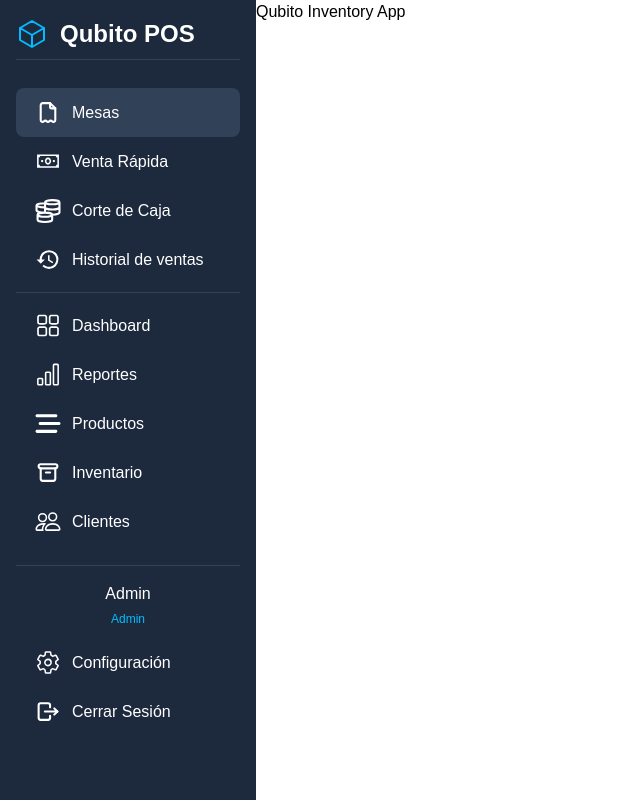
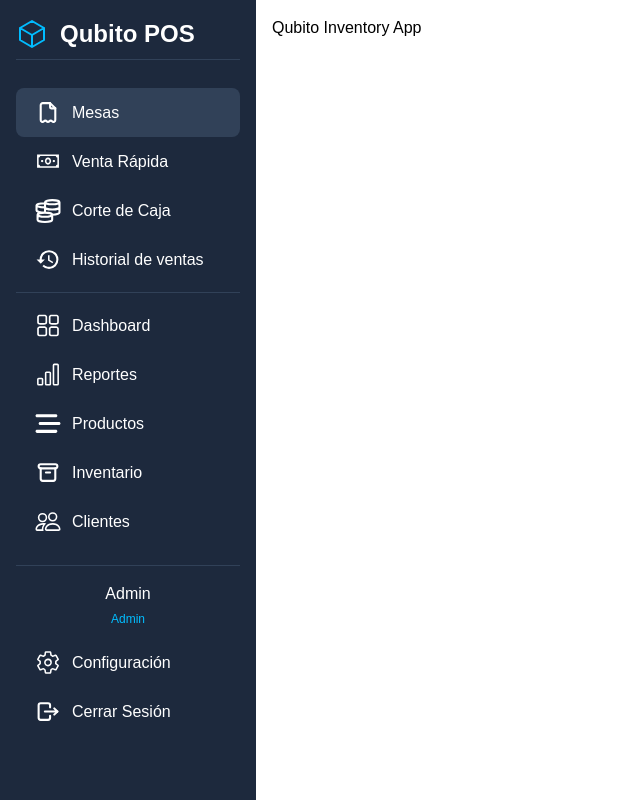
Before and after one commit to GrappePie/qubito, a Next.js app: page / in a window 1280 px wide. Shown: the whole page, without its empty margins (0-640 px from the left). Built offline with nearby package versions, Linux system fonts and the light colour scheme.

Commit message:
Layout - Add style

```diff
--- a/src/app/layout.tsx
+++ b/src/app/layout.tsx
@@ -30,7 +30,7 @@ export default function RootLayout({
         >
         <div className="flex">
             <Navbar />
-            <main className="flex-1">{children}</main>
+            <main className="flex-1 overflow-y-auto p-4">{children}</main>
         </div>
         </body>
         </html>
```
